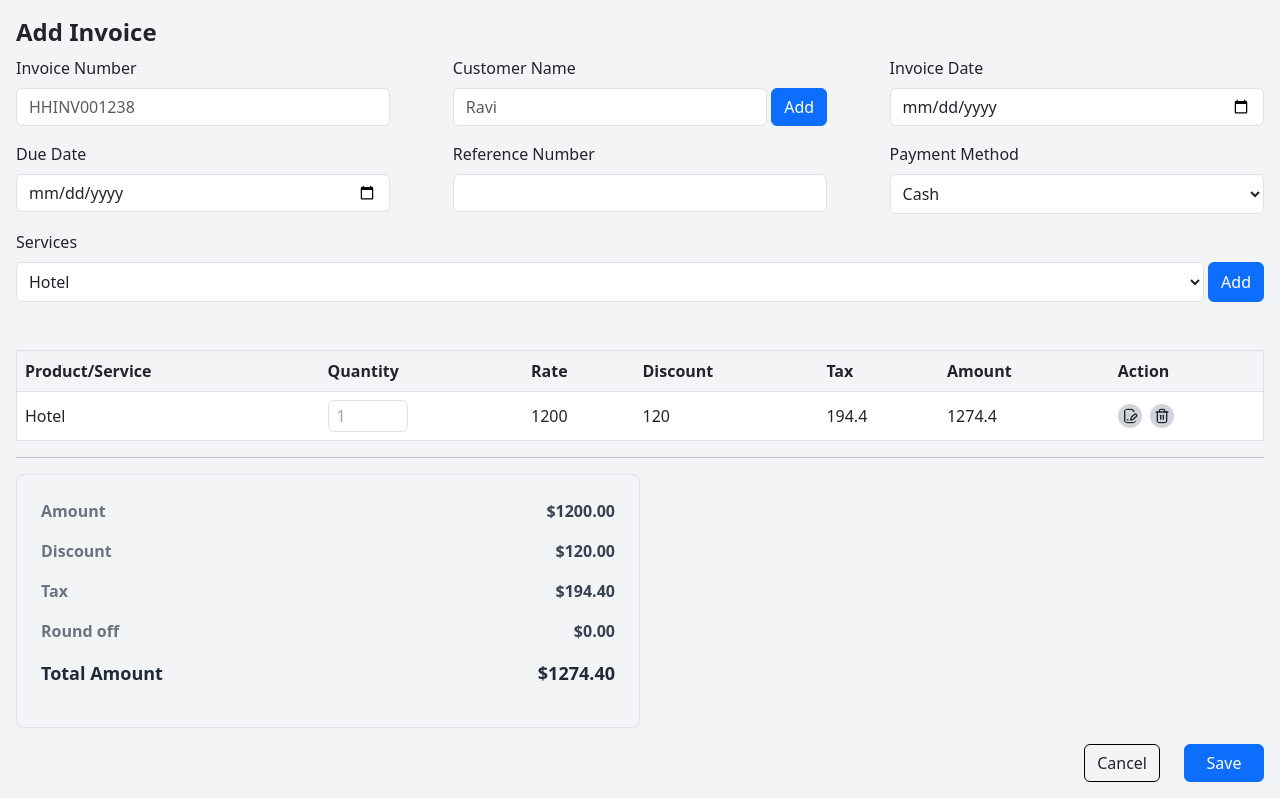
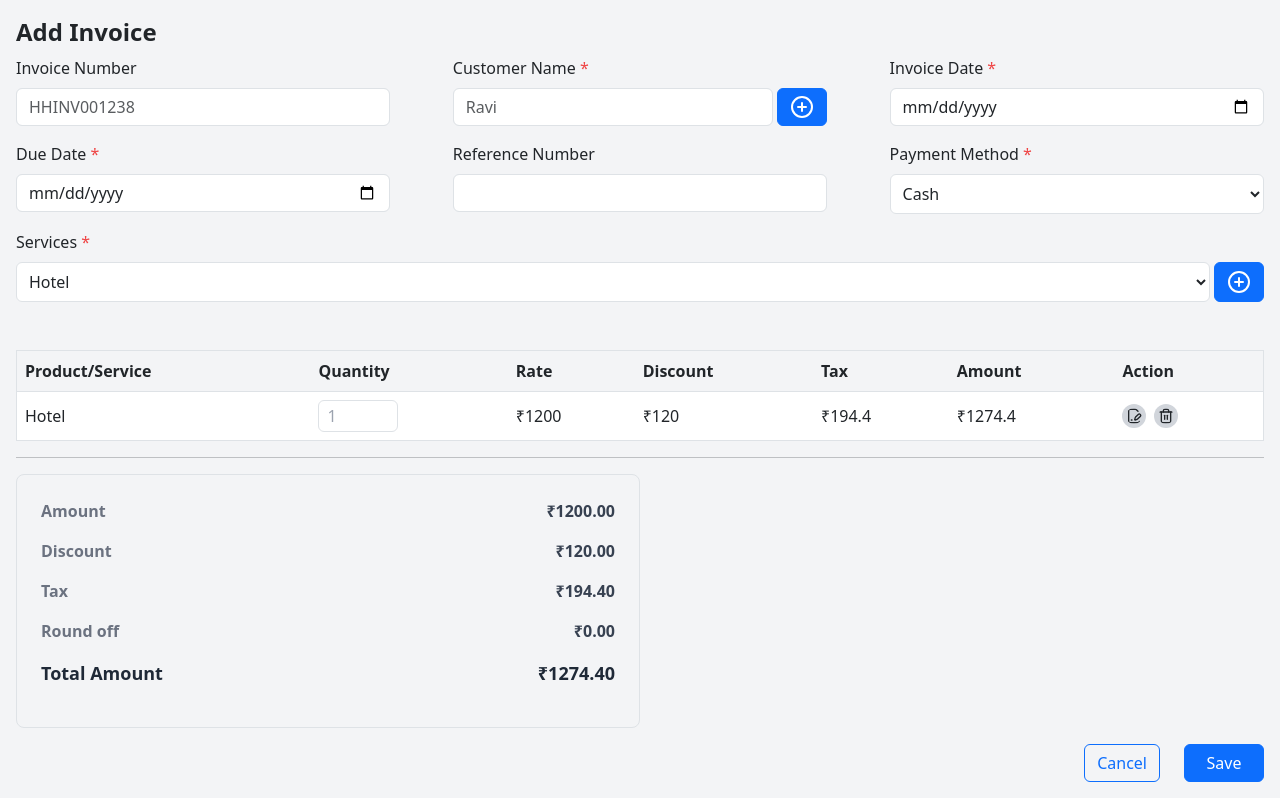
Before and after one commit to Afridi-haque7/mern-invoice, a React (Create React App) app in the folder client/: page / in a window 1280 px wide. Built offline with nearby package versions, Linux system fonts and the light colour scheme.

Commit message:
new commit

```diff
--- a/client/src/components/AddTaxModal.jsx
+++ b/client/src/components/AddTaxModal.jsx
@@ -6,7 +6,6 @@ import Modal from "@mui/material/Modal";
 import Switch from "react-switch";
 
 const AddTaxModal = (props) => {
-        const [open, setOpen] = useState(false);
 
         // const handleOpen = () => setOpen(true);
         // const handleClose = props.handleClose;
@@ -16,17 +15,31 @@ const AddTaxModal = (props) => {
           setChecked(nextChecked);
         };
 
+        const [validated, setValidated] = useState(false);
+
+        const handleSubmit = (event) => {
+          const form = event.currentTarget;
+          if (form.checkValidity() === false) {
+            event.preventDefault();
+            event.stopPropagation();
+          }
+
+          setValidated(true);
+        };
+
         const style = {
           position: "absolute",
           top: "50%",
           left: "50%",
           transform: "translate(-50%, -50%)",
-          width: 400,
+          width: 300,
           bgcolor: "background.paper",
-          border: "2px solid #000",
+          border: "1px solid #000",
           boxShadow: 24,
-          p: 4,
+          p: 3,
+          borderRadius: 2,
         };
+
 
 
   return (
@@ -35,25 +48,33 @@ const AddTaxModal = (props) => {
       onClose={props.handler}
       aria-labelledby="modal-modal-title"
       aria-describedby="modal-modal-description"
+      className=""
     >
       <Box sx={style}>
-        <h3>Add Tax</h3>
-        <Form>
-          <Form.Group className="mb-3" controlId="formBasicEmail">
-            <Form.Label>Tax Name</Form.Label>
-            <Form.Control type="text" placeholder="gst" />
+        <h3 className="text-[18px] md:text-xl">Add Tax</h3>
+        <Form noValidate validated={validated} onSubmit={handleSubmit}>
+          <Form.Group className="mb-2" controlId="formBasicEmail">
+            <Form.Label>
+              Tax Name <span className="text-red-500">&#42;</span>
+            </Form.Label>
+            <Form.Control type="text" placeholder="gst" required />
           </Form.Group>
 
-          <Form.Group className="mb-3" controlId="formBasicEmail">
-            <Form.Label>Tax Rates</Form.Label>
-            <Form.Control type="number" placeholder="12" />
+          <Form.Group className="mb-2" controlId="formBasicEmail">
+            <Form.Label>
+              Tax Rates <span className="text-red-500">&#42;</span>
+            </Form.Label>
+            <Form.Control type="number" placeholder="12" required />
           </Form.Group>
 
-          <Form.Group className="mb-3 w-full" controlId="formBasicEmail">
-            <Form.Label>Type</Form.Label>
+          <Form.Group className="mb-2 w-full" controlId="formBasicEmail">
+            <Form.Label>
+              Type <span className="text-red-500">&#42;</span>
+            </Form.Label>
             <select
               id="discount"
               name="discount"
+              required
               className="rounded-md border bg-white w-full h-10 py-0 pl-2 pr-7 focus:ring-2 focus:ring-inset"
             >
               <option value="cash">Percentage</option>
@@ -63,7 +84,7 @@ const AddTaxModal = (props) => {
           </Form.Group>
 
           <div>
-            <p className="flex justify-between">
+            <p className="flex w-full justify-between">
               <span className="font-semibold">Status</span>
               <span>
                 <Switch
--- a/client/src/components/Billing.jsx
+++ b/client/src/components/Billing.jsx
@@ -6,25 +6,35 @@ const Billing = () => {
       <div className="border rounded-lg p-4 md:w-[50%] my-3">
         <p className="flex justify-between">
           <span className="text-gray-500 text-md font-semibold">Amount</span>
-          <span className="text-gray-700 text-md font-semibold">$1200.00</span>
+          <span className="text-gray-700 text-md font-semibold">
+            &#x20b9;1200.00
+          </span>
         </p>
         <p className="flex justify-between">
           <span className="text-gray-500 text-md font-semibold">Discount</span>
-          <span className="text-gray-700 text-md font-semibold">$120.00</span>
+          <span className="text-gray-700 text-md font-semibold">
+            &#x20b9;120.00
+          </span>
         </p>
         <p className="flex justify-between">
           <span className="text-gray-500 text-md font-semibold">Tax</span>
-          <span className="text-gray-700 text-md font-semibold">$194.40</span>
+          <span className="text-gray-700 text-md font-semibold">
+            &#x20b9;194.40
+          </span>
         </p>
         <p className="flex justify-between">
           <span className="text-gray-500 text-md font-semibold">Round off</span>
-          <span className="text-gray-700 text-md font-semibold">$0.00</span>
+          <span className="text-gray-700 text-md font-semibold">
+            &#x20b9;0.00
+          </span>
         </p>
         <p className="flex justify-between">
           <span className="text-gray-800 text-lg font-semibold">
             Total Amount
           </span>
-          <span className="text-gray-800 text-lg font-semibold">$1274.40</span>
+          <span className="text-gray-800 text-lg font-semibold">
+            &#x20b9;1274.40
+          </span>
         </p>
       </div>
     </div>
--- a/client/src/components/ServiceTable.jsx
+++ b/client/src/components/ServiceTable.jsx
@@ -27,7 +27,6 @@ const ServiceTable = () => {
           </tr>
         </thead>
         <tbody className="bg-white px-10">
-
           {data.map((i) => (
             <tr>
               <td>{i.service}</td>
@@ -38,10 +37,10 @@ const ServiceTable = () => {
                   placeholder="1"
                 />
               </td>
-              <td>{i.rate}</td>
-              <td>{i.discount}</td>
-              <td>{i.tax}</td>
-              <td>{i.amount}</td>
+              <td>&#x20b9;{i.rate}</td>
+              <td>&#x20b9;{i.discount}</td>
+              <td>&#x20b9;{i.tax}</td>
+              <td>&#x20b9;{i.amount}</td>
               <td>
                 <span className="flex gap-2">
                   <FilePenLine className="bg-gray-300 p-1 rounded-xl cursor-pointer" />
--- a/client/src/pages/Invoice.jsx
+++ b/client/src/pages/Invoice.jsx
@@ -1,12 +1,12 @@
-import React, {useEffect} from "react";
+import React, {useState} from "react";
 import Button from "react-bootstrap/Button";
 import Form from "react-bootstrap/Form";
 import Dropdown from "react-bootstrap/Dropdown";
-// import InputGroup from "react-bootstrap/InputGroup";
-// import SplitButton from "react-bootstrap/SplitButton";
 import Billing from "../components/Billing";
 import ServiceTable from "../components/ServiceTable";
 import { useNavigate } from "react-router-dom";
+import InputGroup from "react-bootstrap/InputGroup";
+import { CirclePlus } from "lucide-react";
 
 
 
@@ -15,11 +15,24 @@ const Invoice = () => {
   const handleClick = () => {
     navigate('/services');
   }
+
+  const [validated, setValidated] = useState(false);
+
+  const handleSubmit = (event) => {
+    const form = event.currentTarget;
+    if (form.checkValidity() === false) {
+      event.preventDefault();
+      event.stopPropagation();
+    }
+
+    setValidated(true);
+  };
+
   return (
     <div className="p-3  bg-gray-100">
       <h3 className="text-2xl font-bold">Add Invoice</h3>
       <div className="form">
-        <Form>
+        <Form noValidate validated={validated} onSubmit={handleSubmit}>
           <div className="md:flex justify-between">
             <Form.Group
               className="mb-3 w-full md:w-[30%] border-black"
@@ -33,10 +46,12 @@ const Invoice = () => {
               className="mb-3 w-full md:w-[30%]"
               controlId="formBasicEmail"
             >
-              <Form.Label>Customer Name</Form.Label>
+              <Form.Label>
+                Customer Name <span className="text-red-500">&#42;</span>
+              </Form.Label>
               <span className="flex gap-1">
-                <Form.Control type="text" placeholder="Ravi" />
-                <Button>Add</Button>
+                <Form.Control type="text" placeholder="Ravi" required />
+                <Button>{<CirclePlus />}</Button>
               </span>
             </Form.Group>
 
@@ -44,8 +59,10 @@ const Invoice = () => {
               className="mb-3 w-full md:w-[30%]"
               controlId="formBasicEmail"
             >
-              <Form.Label>Invoice Date</Form.Label>
-              <Form.Control type="date" placeholder="Select a date" />
+              <Form.Label>
+                Invoice Date <span className="text-red-500">&#42;</span>
+              </Form.Label>
+              <Form.Control type="date" placeholder="Select a date" required />
             </Form.Group>
           </div>
 
@@ -54,8 +71,10 @@ const Invoice = () => {
               className="mb-3 w-full md:w-[30%]"
               controlId="formBasicEmail"
             >
-              <Form.Label>Due Date</Form.Label>
-              <Form.Control type="date" placeholder="Select a date" />
+              <Form.Label>
+                Due Date <span className="text-red-500">&#42;</span>
+              </Form.Label>
+              <Form.Control type="date" placeholder="Select a date" required />
             </Form.Group>
 
             <Form.Group
@@ -70,13 +89,15 @@ const Invoice = () => {
               className="mb-3 w-full md:w-[30%]"
               controlId="formBasicEmail"
             >
-              <Form.Label>Payment Method</Form.Label>
-              {/* <Form.Control type="text" placeholder="" /> */}
+              <Form.Label>
+                Payment Method <span className="text-red-500">&#42;</span>
+              </Form.Label>
               <br />
               <select
                 id="currency"
                 name="currency"
                 className="rounded-md border bg-white w-full h-10 py-0 pl-2 pr-7 focus:ring-2 focus:ring-inset"
+                required
               >
                 <option value="cash">Cash</option>
                 <option value="card">Credit Card</option>
@@ -86,23 +107,21 @@ const Invoice = () => {
           </div>
           <div className="flex">
             <Form.Group className="mb-5 w-full" controlId="formBasicEmail">
-              <Form.Label>Services</Form.Label>
+              <Form.Label>
+                Services <span className="text-red-500">&#42;</span>
+              </Form.Label>
               <span className="flex gap-1">
-                {/* <Form.Control
-                  className="w-full"
-                  type="text"
-                  placeholder="Select Services"
-                /> */}
                 <select
                   id="currency"
                   name="currency"
+                  required
                   className="rounded-md border bg-white w-full h-10 py-0 px-2 pl-2 pr-7 focus:ring-2 focus:ring-inset"
                 >
                   <option value="cash">Hotel</option>
                   <option value="card"></option>
                   <option value="upi"></option>
                 </select>
-                <Button onClick={handleClick} >Add</Button>
+                <Button onClick={handleClick}>{<CirclePlus />}</Button>
               </span>
             </Form.Group>
           </div>
@@ -113,11 +132,7 @@ const Invoice = () => {
           <Billing />
 
           <div className="flex justify-end gap-4">
-            <Button
-              variant="outline"
-              className="border border-black"
-              type="submit"
-            >
+            <Button variant="outline-primary"  type="submit">
               Cancel
             </Button>
             <Button variant="primary" className="w-20" type="submit">
--- a/client/src/pages/Services.jsx
+++ b/client/src/pages/Services.jsx
@@ -1,28 +1,45 @@
-import React from "react";
+import React,{useState} from "react";
 import Button from "react-bootstrap/Button";
 import Form from "react-bootstrap/Form";
 import { useNavigate } from "react-router-dom";
+import { CirclePlus } from "lucide-react";
+
 
 const Services = () => {
   const navigate = useNavigate();
   const handleClick = () => {
     navigate('/tax');
   }
+    const [validated, setValidated] = useState(false);
+
+    const handleSubmit = (event) => {
+      const form = event.currentTarget;
+      if (form.checkValidity() === false) {
+        event.preventDefault();
+        event.stopPropagation();
+      }
+
+      setValidated(true);
+    };
+
+
   return (
     <div className="bg-gray-100 p-3 h-[100vh]">
-      <h3 className="text-2xl font-bold">Add Invoice</h3>
+      <h3 className="text-2xl font-bold">Add Service Details</h3>
       <div className="form">
-        <Form>
+        <Form noValidate validated={validated} onSubmit={handleSubmit}>
           <div className="md:flex justify-between">
             <Form.Group
               className="mb-3 w-full md:w-[30%] border-black"
               controlId="formBasicEmail"
             >
-              <Form.Label>Service Type</Form.Label>
-              {/* <Form.Control type="text" placeholder="HHINV001238" /> */}
+              <Form.Label>
+                Service Type <span className="text-red-500">&#42;</span>
+              </Form.Label>
               <select
                 id="servicetype"
                 name="currency"
+                required
                 className="rounded-md border bg-white w-full h-10 py-0 pl-2 pr-7 focus:ring-2 focus:ring-inset"
               >
                 <option value="cash">Hotel</option>
@@ -34,9 +51,11 @@ const Services = () => {
               className="mb-3 w-full md:w-[30%]"
               controlId="formBasicEmail"
             >
-              <Form.Label>Selling Price</Form.Label>
+              <Form.Label>
+                Selling Price <span className="text-red-500">&#42;</span>
+              </Form.Label>
               <span className="flex gap-1">
-                <Form.Control type="text" placeholder="$1200" />
+                <Form.Control type="number" placeholder="1200" required />
               </span>
             </Form.Group>
 
@@ -44,10 +63,13 @@ const Services = () => {
               className="mb-3 w-full md:w-[30%]"
               controlId="formBasicEmail"
             >
-              <Form.Label>Discount Type</Form.Label>
+              <Form.Label>
+                Discount Type <span className="text-red-500">&#42;</span>
+              </Form.Label>
               <select
                 id="discount"
                 name="discount"
+                required
                 className="rounded-md border bg-white w-full h-10 py-0 pl-2 pr-7 focus:ring-2 focus:ring-inset"
               >
                 <option value="cash">Percentage</option>
@@ -61,37 +83,38 @@ const Services = () => {
               className="mb-3 w-full md:w-[46%] border-black"
               controlId="formBasicEmail"
             >
-              <Form.Label>Discount Value</Form.Label>
-              <Form.Control type="text" placeholder="10" />
+              <Form.Label>
+                Discount Value <span className="text-red-500">&#42;</span>
+              </Form.Label>
+              <Form.Control type="number" placeholder="10" required />
             </Form.Group>
 
             <Form.Group
               className="mb-3 w-full md:w-[46%]"
               controlId="formBasicEmail"
             >
-              <Form.Label>Tax</Form.Label>
+              <Form.Label>
+                Tax <span className="text-red-500">&#42;</span>
+              </Form.Label>
               <span className="flex gap-1">
                 <select
                   id="discount"
                   name="discount"
                   className="rounded-md border bg-white w-full h-10 py-0 pl-2 pr-7 focus:ring-2 focus:ring-inset"
+                  required
                 >
                   <option value="cash">GST (18%)</option>
                   <option value="card">ServiceChrg+GST (18%)</option>
                   <option value="upi">GST (12%)</option>
                   <option value="card">ServiceChrg+GST (5%)</option>
                 </select>
-                <Button onClick={handleClick}>Add</Button>
+                <Button onClick={handleClick}>{<CirclePlus />}</Button>
               </span>
             </Form.Group>
           </div>
 
           <div className="flex justify-end gap-4 mt-5 border-t py-5">
-            <Button
-              variant="outline-primary"
-              className="border"
-              type="submit"
-            >
+            <Button variant="outline-primary" className="border" type="submit">
               Cancel
             </Button>
             <Button variant="primary" className="w-20" type="submit">
--- a/client/src/pages/Tax.jsx
+++ b/client/src/pages/Tax.jsx
@@ -15,7 +15,7 @@ const Tax = () => {
     <div className="p-3 md:p-10 h-[100vh]">
       <div className="flex justify-between">
         <h3>Tax Rates</h3>
-        <Button onClick={handleOpen}>Add Custom Tax</Button>
+        <Button onClick={handleOpen}>Add Tax</Button>
       </div>
       <TaxTable className="pl-2" />
       <AddTaxModal state={open} handler={handleClose}/>
```
